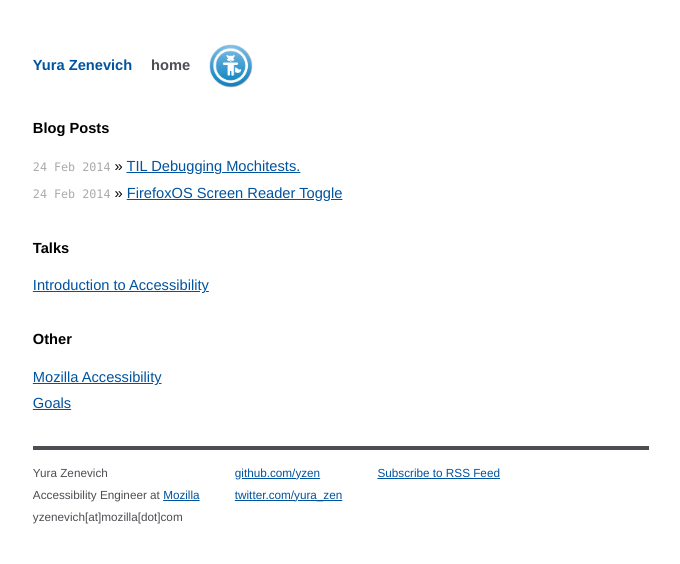
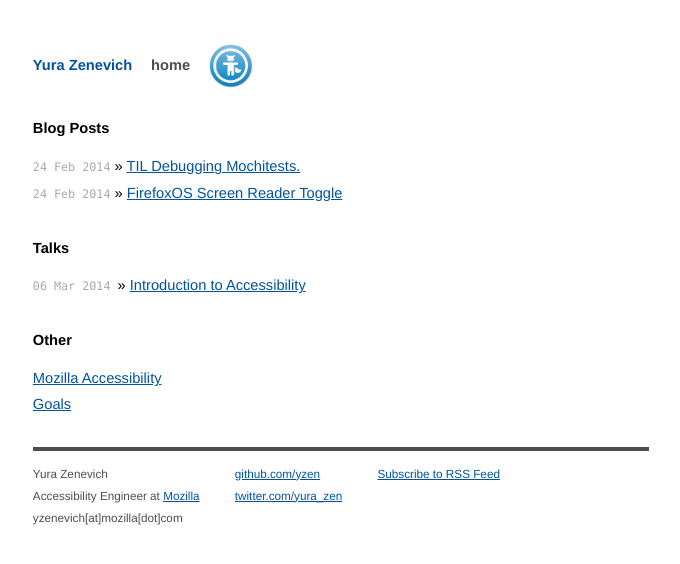
Before and after one commit to yzen/yzen.github.io, a Jekyll site: the page built from index.html, in a window 1280 px wide. Shown: the top 564 px of the page, without its empty margins (299-979 px from the left). Built offline with Jekyll 4.4.1, drawn with Linux system fonts in a browser that asks for light colours; Markdown is read by kramdown in place of the engine named in the settings.

Commit message:
Added talk date

```diff
--- a/index.html
+++ b/index.html
@@ -13,7 +13,7 @@ title: Yura Zenevich
 
   <h1>Talks</h1>
   <ul class="posts">
-    <li><a href="talks/2014-03-06/hacker-you-introduction-to-accessibility.html">Introduction to Accessibility</a></li>
+    <li><span>06 Mar 2014 </span> » <a href="talks/2014-03-06/hacker-you-introduction-to-accessibility.html">Introduction to Accessibility</a></li>
   </ul>
 
   <h1>Other</h1>
```
